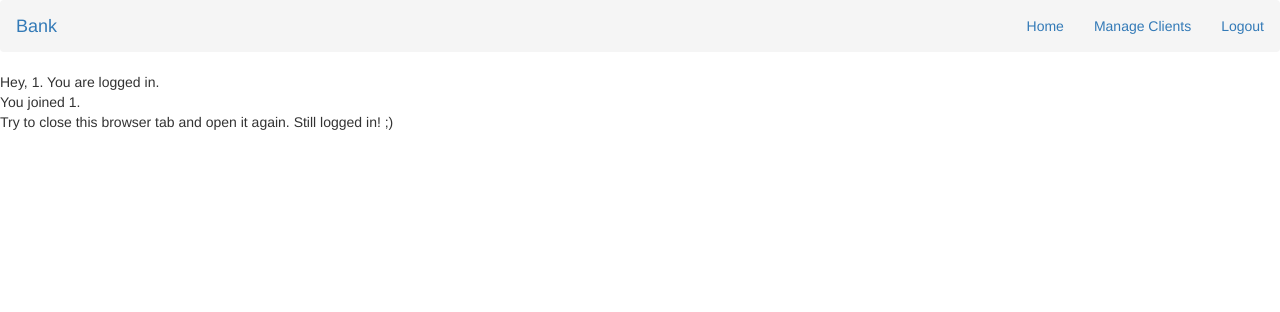
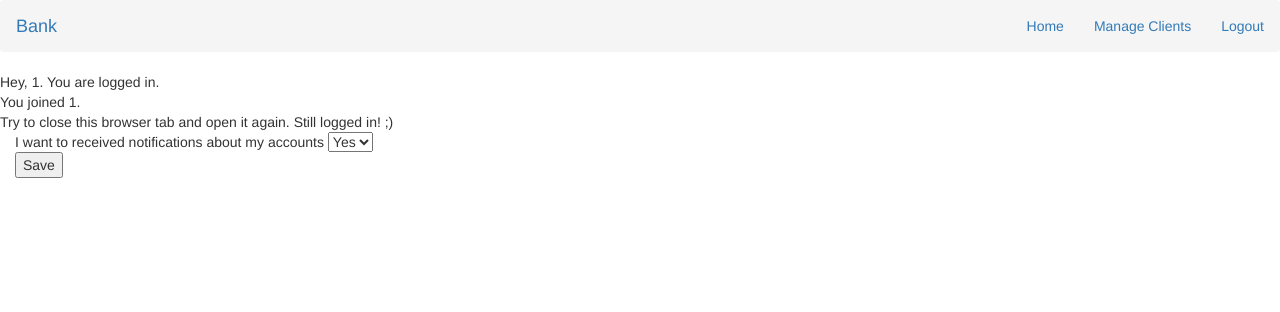
Before and after one commit to RemusCM/COMP353-MainProject, a PHP site: page / in a window 1280 px wide. Shown: the top 312 px of the page. Run offline with PHP 8.4, Linux system fonts and the light colour scheme; the visitor is signed in with stand-in values (Sample User, id 1); data that the repository does not hold is empty; some libraries are stand-ins or nearby versions.

Commit message:
#8 Moved list_account view to index page when user is logged in

```diff
--- a/config/db.php
+++ b/config/db.php
@@ -11,7 +11,7 @@
  * DB_USER: user for your database. the user needs to have rights for SELECT, UPDATE, DELETE and INSERT.
  * DB_PASS: the password of the above user
  */
-define("DB_HOST", "vdc353.encs.concordia.ca");
+/*define("DB_HOST", "vdc353.encs.concordia.ca");
 define("DB_NAME", "vdc353_2");
 define("DB_USER", "vdc353_2");
-define("DB_PASS", "jrssv353");
+define("DB_PASS", "jrssv353");*/
--- a/index.php
+++ b/index.php
@@ -25,6 +25,8 @@ require_once("config/db.php");
 // load the login class
 require_once("classes/Login.php");
 
+require_once("classes/ClientNotified.php");
+
 // create a login object. when this object is created, it will do all login/logout stuff automatically
 // so this single line handles the entire login process. in consequence, you can simply ...
 $login = new Login();
@@ -33,8 +35,10 @@ $login = new Login();
 if ($login->isUserLoggedIn() == true) {
     // the user is logged in.
     session_start();
+    $clientNotified = new ClientNotified();
     include("views/menu.php");
     include("views/home_page.php");
+    include("views/list_accounts.php");
 
 } else {
     // the user is not logged in.
--- a/transactions.php
+++ b/transactions.php
@@ -5,6 +5,6 @@
  * Date: 2018-11-22
  * Time: 17:23
  */
-
+require_once("config/db.php");
 include("views/menu.php");
 include("views/transactions.php");
--- a/views/list_accounts.php
+++ b/views/list_accounts.php
@@ -32,12 +32,6 @@
 </head>
 <body>
     <div class="col-md-12">
-        <form method='post' action='list_accounts.php'>I want to received notifications about my accounts
-            <select name='notified' id='notified'>
-                <option value='yes'<?php echo (isset($_POST['submit']) && ($_POST['notified'] == 'yes' && $_SESSION['is_notified'] == 1)) ? 'selected="selected"' : ''; ?>>Yes</option>
-                <option value='no' <?php echo (isset($_POST['submit']) && ($_POST['notified'] == 'no' && $_SESSION['is_notified'] == 0)) ? 'selected="selected"' : ''; ?> >No</option>
-            </select><br>
-            <input type='submit' name='submit' id='submit' value="Save"></form>
         <?php
         /**
          * Created by PhpStorm.
@@ -148,6 +142,12 @@
 
         $conn->close();
         ?>
+        <form method='post'>I want to received notifications about my accounts
+            <select name='notified' id='notified'>
+                <option value='yes'<?php echo (isset($_POST['submit']) && ($_POST['notified'] == 'yes' && $_SESSION['is_notified'] == 1)) ? 'selected="selected"' : ''; ?>>Yes</option>
+                <option value='no' <?php echo (isset($_POST['submit']) && ($_POST['notified'] == 'no' && $_SESSION['is_notified'] == 0)) ? 'selected="selected"' : ''; ?> >No</option>
+            </select><br>
+            <input type='submit' name='submit' id='submit' value="Save"></form>
     </div>
 </body>
 </html>
--- a/views/menu.php
+++ b/views/menu.php
@@ -46,7 +46,7 @@ if($isAdmin){
     <nav class="navbar navbar-expand-lg navbar-light bg-light">
         <a class="navbar-brand" href="../index.php">Bank</a>
         <div class="navigationLinks">
-            <a class="nav-item nav-link active" href="list_accounts.php">Accounts</a>
+            <a class="nav-item nav-link active" href="../index.php">Accounts</a>
             <a class="nav-item nav-link" href="create_account.php">Create an Account</a>
             <a class="nav-item nav-link" href="../index.php?logout">Logout</a>
         </div>
```
Also changed, not shown: list_accounts.php (deleted, +0 -12 lines).
